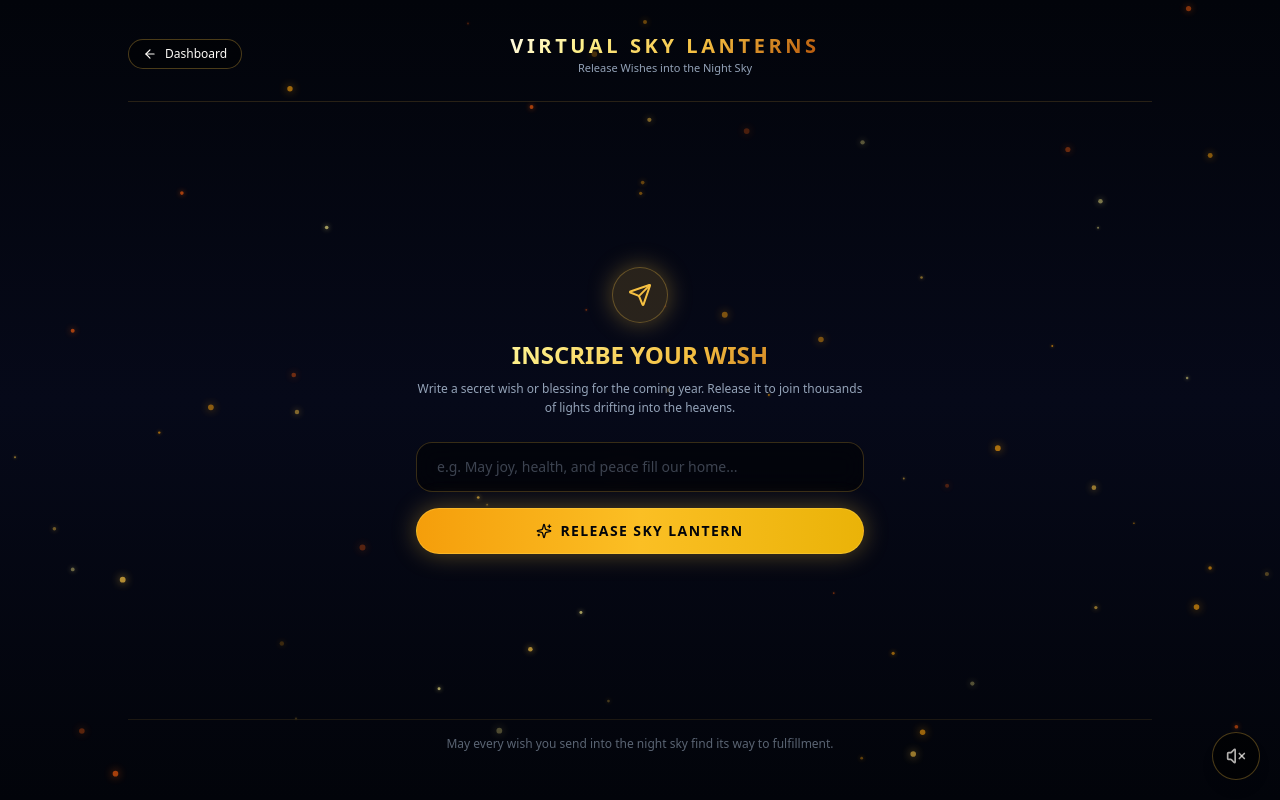
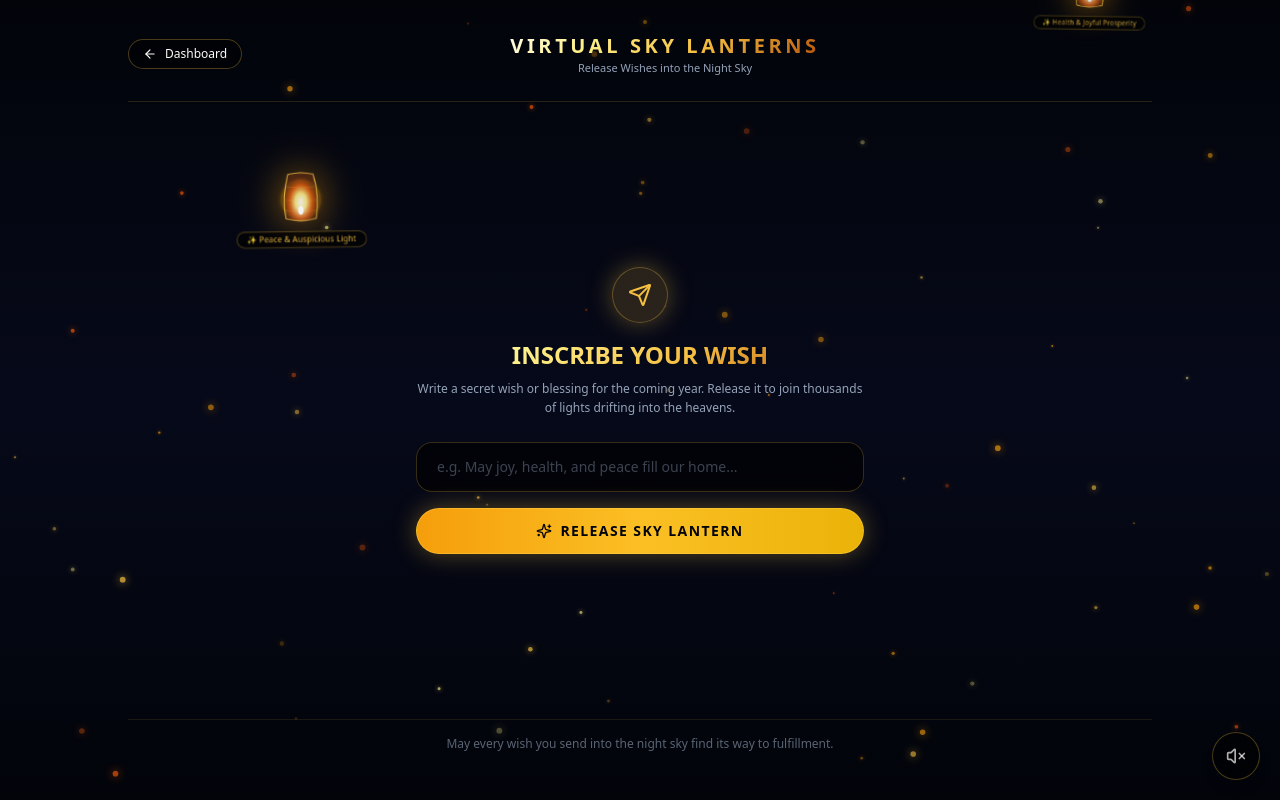
Before and after one commit to hriday9492865027-dev/diwali, a Next.js app: page /activities/lanterns in a window 1280 px wide. Built offline with nearby package versions, Linux system fonts and the light colour scheme.

Commit message:
fix(lanterns): add realistic atmospheric upward ascent, gentle swaying, and smooth dissolve at top

```diff
--- a/src/app/activities/lanterns/page.tsx
+++ b/src/app/activities/lanterns/page.tsx
@@ -1,6 +1,6 @@
 "use client";
 
-import React, { useState } from "react";
+import React, { useState, useEffect } from "react";
 import Link from "next/link";
 import { ArrowLeft, Send, Sparkles } from "lucide-react";
 import { AmbientParticles } from "@/components/landing/AmbientParticles";
@@ -11,26 +11,94 @@ interface ReleasedLantern {
   text: string;
   leftPercent: number;
   speed: number;
+  delay?: number;
 }
 
 export default function LanternsActivityPage() {
   const [wish, setWish] = useState("");
   const [lanterns, setLanterns] = useState<ReleasedLantern[]>([]);
 
+  // Ambient starter lanterns already ascending into the heavens
+  useEffect(() => {
+    const starterLanterns: ReleasedLantern[] = [
+      {
+        id: 1,
+        text: "Peace & Auspicious Light",
+        leftPercent: 18,
+        speed: 18,
+        delay: -4,
+      },
+      {
+        id: 2,
+        text: "Health & Joyful Prosperity",
+        leftPercent: 78,
+        speed: 19,
+        delay: -9,
+      },
+      {
+        id: 3,
+        text: "Love, Warmth & Family",
+        leftPercent: 48,
+        speed: 21,
+        delay: -14,
+      },
+    ];
+    setLanterns(starterLanterns);
+  }, []);
+
+  // Gentle pentatonic chime on lantern release
+  const playReleaseChime = () => {
+    try {
+      if (typeof window === "undefined") return;
+      const AudioCtx =
+        window.AudioContext ||
+        (window as unknown as { webkitAudioContext: typeof AudioContext }).webkitAudioContext;
+      const ctx = new AudioCtx();
+      if (ctx.state === "suspended") ctx.resume();
+
+      const now = ctx.currentTime;
+      [587.33, 739.99, 880.0, 1174.66].forEach((freq, idx) => {
+        const osc = ctx.createOscillator();
+        const gain = ctx.createGain();
+
+        osc.type = "sine";
+        osc.frequency.setValueAtTime(freq, now + idx * 0.09);
+
+        gain.gain.setValueAtTime(0.08, now + idx * 0.09);
+        gain.gain.exponentialRampToValueAtTime(0.0001, now + idx * 0.09 + 2.0);
+
+        osc.connect(gain);
+        gain.connect(ctx.destination);
+
+        osc.start(now + idx * 0.09);
+        osc.stop(now + idx * 0.09 + 2.0);
+      });
+    } catch {
+      // Best-effort audio
+    }
+  };
+
   const handleRelease = (e: React.FormEvent) => {
     e.preventDefault();
     const cleanWish = wish.trim();
     if (!cleanWish) return;
 
+    playReleaseChime();
+
     const newLantern: ReleasedLantern = {
       id: Date.now(),
       text: cleanWish,
-      leftPercent: 20 + Math.random() * 60,
-      speed: 12 + Math.random() * 6,
+      leftPercent: 15 + Math.random() * 70, // Keep within readable viewport width
+      speed: 16 + Math.random() * 6, // 16s - 22s slow, peaceful ascent
+      delay: 0,
     };
 
     setLanterns((prev) => [...prev, newLantern]);
     setWish("");
+  };
+
+  const removeLantern = (id: number) => {
+    setLanterns((prev) => prev.filter((l) => l.id !== id));
   };
 
   return (
@@ -38,10 +106,10 @@ export default function LanternsActivityPage() {
       <AmbientParticles />
 
       {/* Top Header */}
-      <header className="relative z-10 max-w-5xl mx-auto w-full flex items-center justify-between pb-6 border-b border-diwali-gold/15">
+      <header className="relative z-20 max-w-5xl mx-auto w-full flex items-center justify-between pb-6 border-b border-diwali-gold/15">
         <Link
           href="/dashboard"
-          className="inline-flex items-center gap-2 px-3.5 py-1.5 rounded-full bg-black/40 border border-diwali-gold/30 text-xs text-diwali-ivory hover:text-diwali-gold transition-colors"
+          className="inline-flex items-center gap-2 px-3.5 py-1.5 rounded-full bg-black/40 border border-diwali-gold/30 text-xs text-diwali-ivory hover:text-diwali-gold transition-colors backdrop-blur-sm"
         >
           <ArrowLeft className="w-3.5 h-3.5" />
           <span>Dashboard</span>
@@ -57,28 +125,39 @@ export default function LanternsActivityPage() {
         <div className="w-16" />
       </header>
 
-      {/* Floating Animated Lanterns */}
+      {/* Floating Animated Lanterns Layer (Ascends from bottom past top edge) */}
       <div className="absolute inset-0 pointer-events-none z-10 overflow-hidden">
         {lanterns.map((l) => (
           <div
             key={l.id}
-            className="absolute bottom-0 flex flex-col items-center animate-lantern-float"
+            onAnimationEnd={() => removeLantern(l.id)}
+            className="absolute bottom-0 flex flex-col items-center"
             style={{
               left: `${l.leftPercent}%`,
-              animationDuration: `${l.speed}s`,
+              animation: `lanternAscend ${l.speed}s cubic-bezier(0.25, 0.1, 0.25, 1) forwards`,
+              animationDelay: l.delay ? `${l.delay}s` : "0s",
+              willChange: "transform, opacity",
             }}
           >
             {/* Glowing Lantern SVG */}
-            <div className="w-16 h-20 md:w-20 md:h-24 relative flex items-center justify-center filter drop-shadow-[0_0_20px_#f59e0b]">
+            <div className="w-16 h-20 md:w-22 md:h-26 relative flex items-center justify-center filter drop-shadow-[0_0_25px_rgba(245,158,11,0.85)]">
               <svg viewBox="0 0 80 100" className="w-full h-full" fill="none">
                 <defs>
                   <radialGradient id={`lanternLight-${l.id}`} cx="50%" cy="60%" r="50%">
                     <stop offset="0%" stopColor="#ffffff" stopOpacity="0.95" />
-                    <stop offset="40%" stopColor="#fef08a" stopOpacity="0.8" />
-                    <stop offset="80%" stopColor="#ea580c" stopOpacity="0.6" />
-                    <stop offset="100%" stopColor="#7c2d12" stopOpacity="0.3" />
+                    <stop offset="35%" stopColor="#fef08a" stopOpacity="0.9" />
+                    <stop offset="70%" stopColor="#ea580c" stopOpacity="0.75" />
+                    <stop offset="100%" stopColor="#7c2d12" stopOpacity="0.4" />
                   </radialGradient>
+                  <filter id={`glow-${l.id}`} x="-20%" y="-20%" width="140%" height="140%">
+                    <feGaussianBlur stdDeviation="3" result="blur" />
+                    <feComposite in="SourceGraphic" in2="blur" operator="over" />
+                  </filter>
                 </defs>
+
+                {/* Soft outer aura */}
+                <circle cx="40" cy="55" r="32" fill="#f59e0b" opacity="0.25" filter={`url(#glow-${l.id})`} />
+
                 {/* Rice Paper Lantern Envelope */}
                 <path
                   d="M 20 15 Q 10 50 16 85 Q 40 92 64 85 Q 70 50 60 15 Q 40 10 20 15 Z"
@@ -86,13 +165,20 @@ export default function LanternsActivityPage() {
                   stroke="#f5c042"
                   strokeWidth="1.5"
                 />
+
+                {/* Internal Bamboo Ribs */}
+                <path d="M 18 35 Q 40 38 62 35" stroke="rgba(245, 192, 66, 0.3)" strokeWidth="0.8" fill="none" />
+                <path d="M 16 55 Q 40 60 64 55" stroke="rgba(245, 192, 66, 0.3)" strokeWidth="0.8" fill="none" />
+                <path d="M 16 72 Q 40 76 64 72" stroke="rgba(245, 192, 66, 0.3)" strokeWidth="0.8" fill="none" />
+
                 {/* Flame Core */}
-                <ellipse cx="40" cy="72" rx="4" ry="7" fill="#ffffff" filter="drop-shadow(0 0 6px #fff)" />
+                <ellipse cx="40" cy="72" rx="4.5" ry="7" fill="#ffffff" filter="drop-shadow(0 0 8px #fff)" />
               </svg>
             </div>
-            {/* Wish Label drifting with lantern */}
-            <span className="text-[10px] text-diwali-gold font-light tracking-wide bg-black/60 px-2 py-0.5 rounded-full border border-diwali-gold/30 mt-1 max-w-[120px] truncate">
-              {l.text}
+
+            {/* Wish Inscription Plaque */}
+            <span className="text-[10px] text-diwali-gold font-light tracking-wide bg-black/75 px-3 py-0.5 rounded-full border border-diwali-gold/40 mt-1 max-w-[170px] truncate shadow-lg backdrop-blur-sm">
+              ✨ {l.text}
             </span>
           </div>
         ))}
@@ -120,7 +206,7 @@ export default function LanternsActivityPage() {
               value={wish}
               onChange={(e) => setWish(e.target.value)}
               placeholder="e.g. May joy, health, and peace fill our home..."
-              className="w-full px-5 py-3.5 bg-black/50 border border-diwali-border rounded-2xl text-sm text-diwali-ivory placeholder-diwali-muted/40 focus:outline-none focus:border-diwali-gold focus:ring-1 focus:ring-diwali-gold backdrop-blur-md transition-colors"
+              className="w-full px-5 py-3.5 bg-black/60 border border-diwali-border rounded-2xl text-sm text-diwali-ivory placeholder-diwali-muted/40 focus:outline-none focus:border-diwali-gold focus:ring-1 focus:ring-diwali-gold backdrop-blur-md transition-colors"
             />
           </div>
 
@@ -134,7 +220,7 @@ export default function LanternsActivityPage() {
       </div>
 
       {/* Footer */}
-      <footer className="relative z-10 max-w-5xl mx-auto w-full text-center py-4 border-t border-diwali-gold/10 text-xs text-diwali-muted/60">
+      <footer className="relative z-20 max-w-5xl mx-auto w-full text-center py-4 border-t border-diwali-gold/10 text-xs text-diwali-muted/60">
         May every wish you send into the night sky find its way to fulfillment.
       </footer>
     </main>
--- a/src/app/globals.css
+++ b/src/app/globals.css
@@ -53,6 +53,51 @@ body {
   border-image: linear-gradient(135deg, rgba(245, 192, 66, 0.6), rgba(234, 88, 12, 0.3), rgba(245, 192, 66, 0.1)) 1;
 }
 
+/* Sky Lantern Atmospheric Ascent Animation */
+@keyframes lanternAscend {
+  0% {
+    transform: translate3d(0, 80px, 0) scale(0.9);
+    opacity: 0;
+  }
+  4% {
+    transform: translate3d(0, 0px, 0) scale(1);
+    opacity: 1;
+  }
+  20% {
+    transform: translate3d(-18px, -20vh, 0) scale(0.95) rotate(-1.5deg);
+    opacity: 1;
+  }
+  40% {
+    transform: translate3d(16px, -45vh, 0) scale(0.88) rotate(1.5deg);
+    opacity: 0.98;
+  }
+  60% {
+    transform: translate3d(-14px, -70vh, 0) scale(0.78) rotate(-1deg);
+    opacity: 0.95;
+  }
+  75% {
+    /* Disappearing starts smoothly as lantern reaches top of viewport */
+    transform: translate3d(10px, -92vh, 0) scale(0.68) rotate(1deg);
+    opacity: 0.9;
+  }
+  85% {
+    transform: translate3d(-8px, -108vh, 0) scale(0.55) rotate(-0.5deg);
+    opacity: 0.55;
+  }
+  95% {
+    transform: translate3d(5px, -122vh, 0) scale(0.42);
+    opacity: 0.15;
+  }
+  100% {
+    transform: translate3d(0px, -135vh, 0) scale(0.32);
+    opacity: 0;
+  }
+}
+
+.animate-lantern-ascend {
+  animation: lanternAscend 16s cubic-bezier(0.25, 0.1, 0.25, 1) forwards;
+}
+
 /* Reduced motion support */
 @media (prefers-reduced-motion: reduce) {
   *,
```
